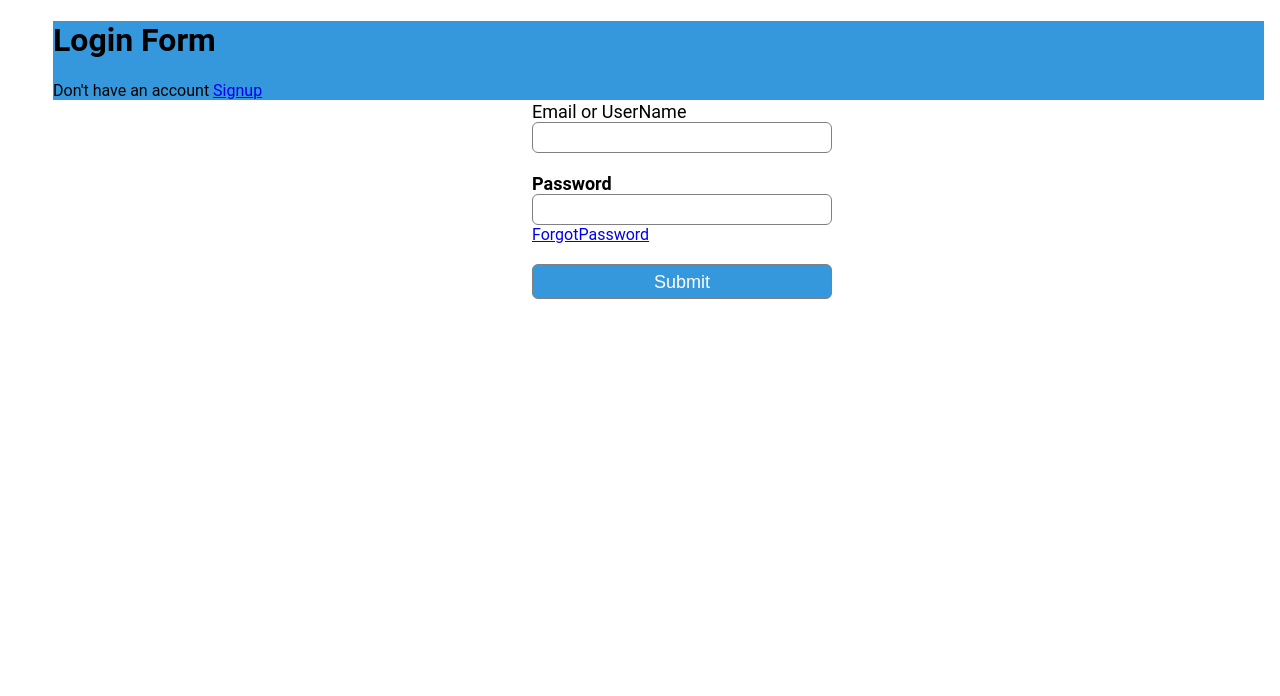
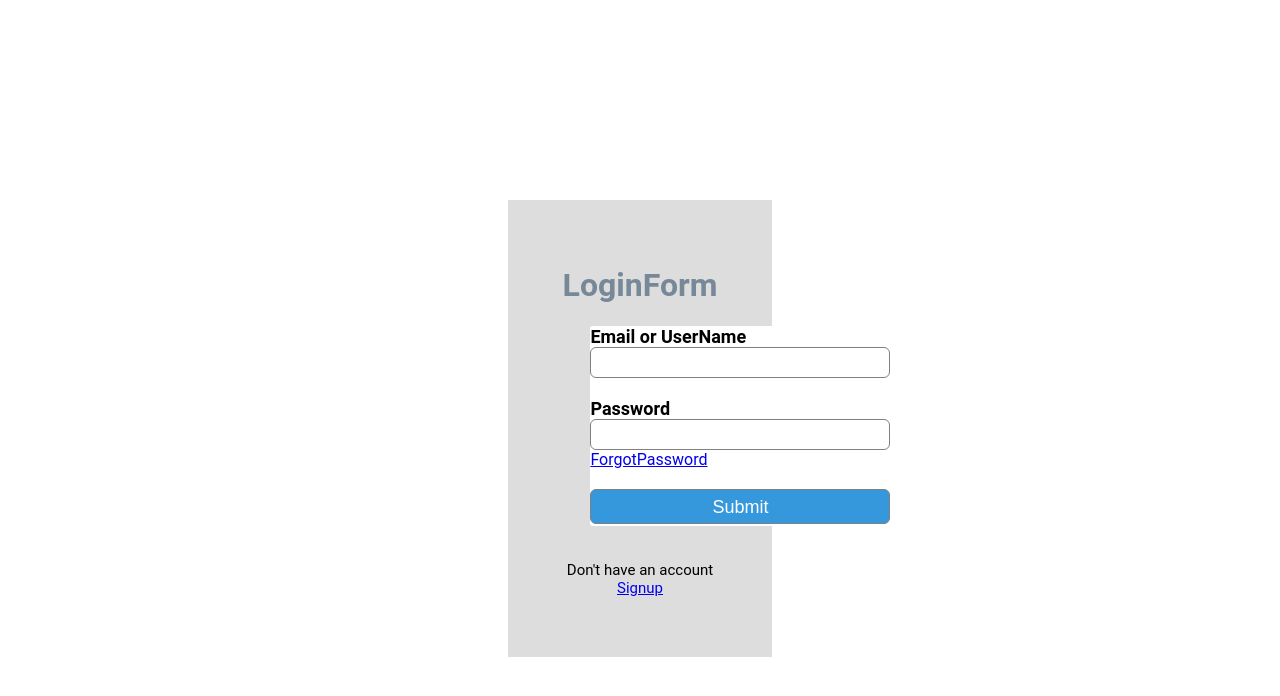
Before and after one commit to HemalathaBommireddy/E_Commers_Suta_website, an Angular app: page / in a window 1280 px wide. Shown: the top 696 px of the page. Built offline with nearby package versions, Linux system fonts and the light colour scheme.

Commit message:
login page created successfully

```diff
--- a/src/app/login-page/login-page.component.css
+++ b/src/app/login-page/login-page.component.css
@@ -2,33 +2,42 @@
  *{box-sizing: border-box}
  body {
 
-  background-color: #3598dc;
+  background-color: #ddd;
   font-family: "Roboto", sans-serif;
-  margin-left:45px;
-  padding:0;
+  margin-left:500px;
+  margin-right:500px;
+  padding:45px;
+  margin-top: 200px;
+
  }
 .container{
-  position: absolute;
+  position: relative;
   width: 300px;
   height:300px;
-   /* Center form on page horizontally  */
-   left: 40%;
-   margin-left: -150px;
+  left:10%;
+   }
+ .container
+  {
 
- }
- container
-  {
   width: 360px;
-  height: 600px;
+  height: 200px;
   margin: auto;
-  background-color: white;
+  background-color:white;
   border-radius: 3px;
  }
+ h1
+ {
+  text-align:center;
+  color:lightslategrey;
+}
+
  .container {
+
   width: 300px;
   margin-left: 20px;
  }
  .container label {
+
   display: flex;
   margin-top: 20px;
   font-size: 18px;
@@ -50,3 +59,8 @@
   color: white;
   font-size: 18px;
   }
+  p {
+    text-align: center;
+    padding-top: 20px;
+    font-size: 15px;
+   }
--- a/src/app/login-page/login-page.component.html
+++ b/src/app/login-page/login-page.component.html
@@ -1,7 +1,7 @@
 <body>
-    <h1>Login Form</h1>
+    <h1>LoginForm</h1>
     <div class ="container">
-     <label> Email or UserName</label>
+     <label> <b>Email or UserName</b></label>
      <input type="text" placeholder="" name="Email or UserName" required>
      <label for="Password"><b>Password</b></label>
      <input type="text" placeholder="" name="Password" required>
--- a/src/app/signup/signup.component.css
+++ b/src/app/signup/signup.component.css
@@ -4,22 +4,15 @@ body {
 
   background-color: #ddd;
   background-size:cover;
-
-  margin-left:45px;
+  margin-left:500px;
+  margin-right: 500px;
   padding:0;
-
-
 }
  .container{
    position: relative;
-   z-index: 1;
-   background:rgba(7,195,0.8);
-
-
-    /* Center form on page horizontally  */
-    left: 40%;
+   /* Center form on page horizontally  */
+    left: 20%;
     margin-left: -150px;
-
  }
   /* Add padding to container elements */
  .container
@@ -27,7 +20,7 @@ body {
   width:360px;
   height: 600px;
   margin: 0 auto 100px;
-  background-color:pink;
+  background-color:white;
   border-radius: 3px;
   padding: 45px;
  }
--- a/src/app/signup/signup.component.html
+++ b/src/app/signup/signup.component.html
@@ -1,7 +1,6 @@
 
 <body>
     <h1>SignUp Page</h1>
-
     <p>Please fill all the fields.</p>
 
     <div class="container">
```
